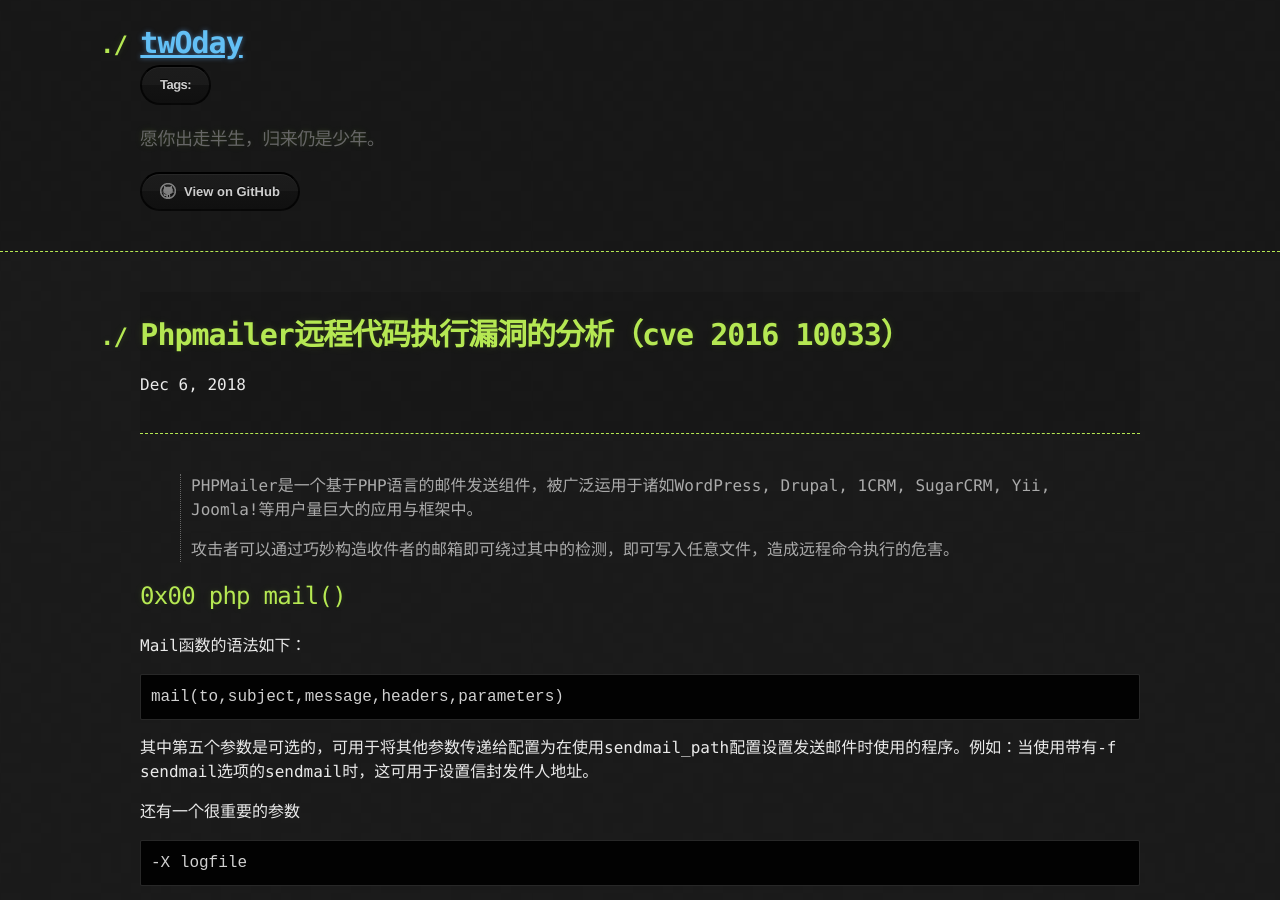
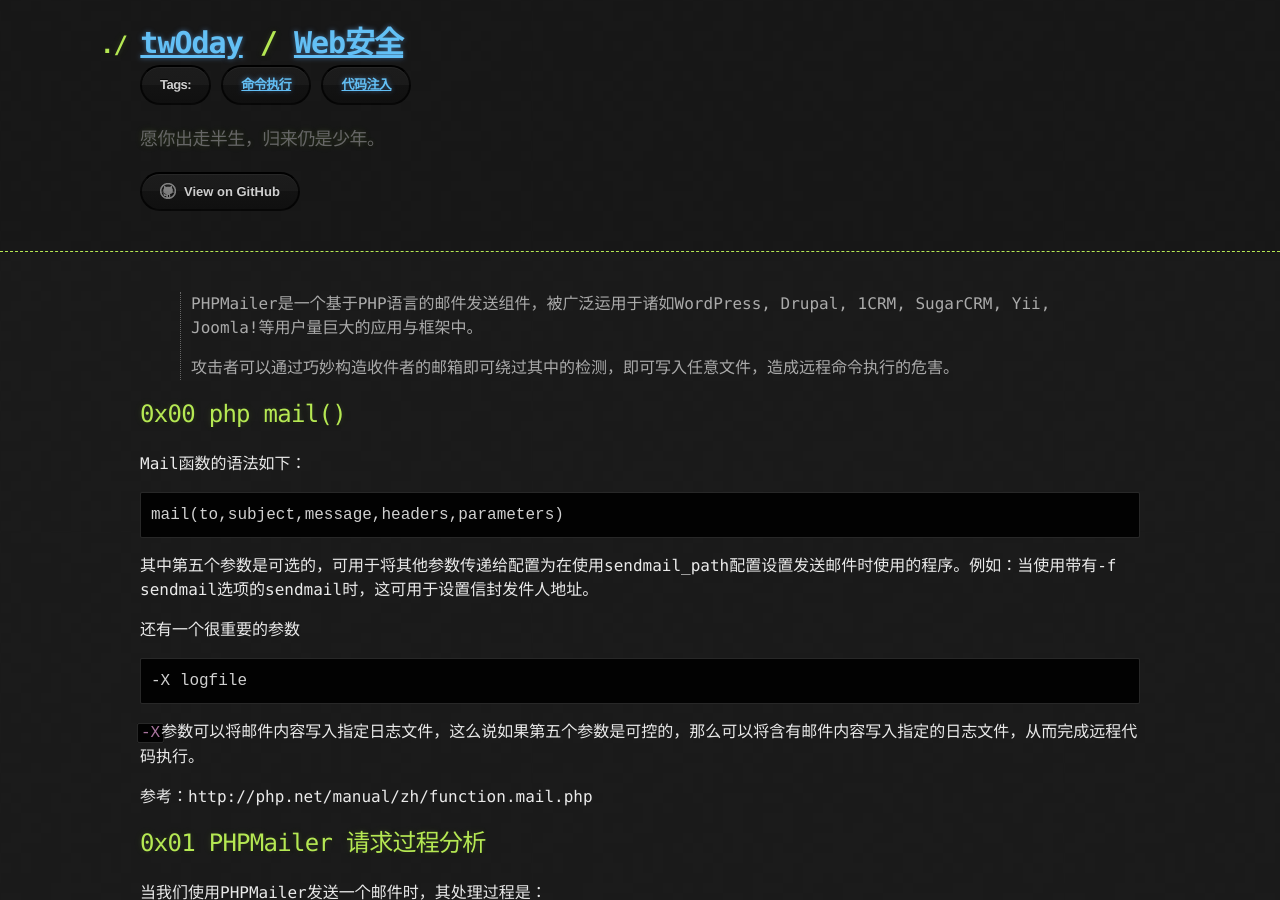
Before and after one commit to threeworld/threeworld.gitHub.io, a Jekyll site: the page built from _posts/2018-12-06-PHPMailer远程代码执行漏洞的分析（CVE-2016-10033）.md, in a window 1280 px wide and 900 px high. Built offline with Jekyll 4.4.1, drawn with Linux system fonts in a browser that asks for light colours; our own code applies the rules of GitHub Pages for plain Markdown files.

Commit message:
Update 2018-12-06-PHPMailer远程代码执行漏洞的分析（CVE-2016-10033）.md

```diff
--- a/_posts/2018-12-06-PHPMailer远程代码执行漏洞的分析（CVE-2016-10033）.md
+++ b/_posts/2018-12-06-PHPMailer远程代码执行漏洞的分析（CVE-2016-10033）.md
@@ -1,3 +1,8 @@
+---
+layout: default
+category: Web安全
+tags: [命令执行,代码注入]
+---
 > PHPMailer是一个基于PHP语言的邮件发送组件，被广泛运用于诸如WordPress, Drupal, 1CRM, SugarCRM, Yii, Joomla!等用户量巨大的应用与框架中。
 >
 > 攻击者可以通过巧妙构造收件者的邮箱即可绕过其中的检测，即可写入任意文件，造成远程命令执行的危害。
```
